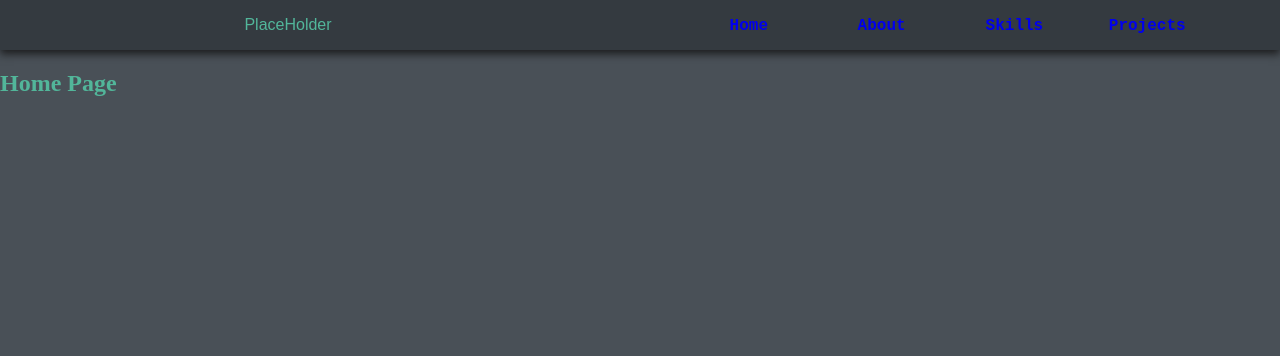
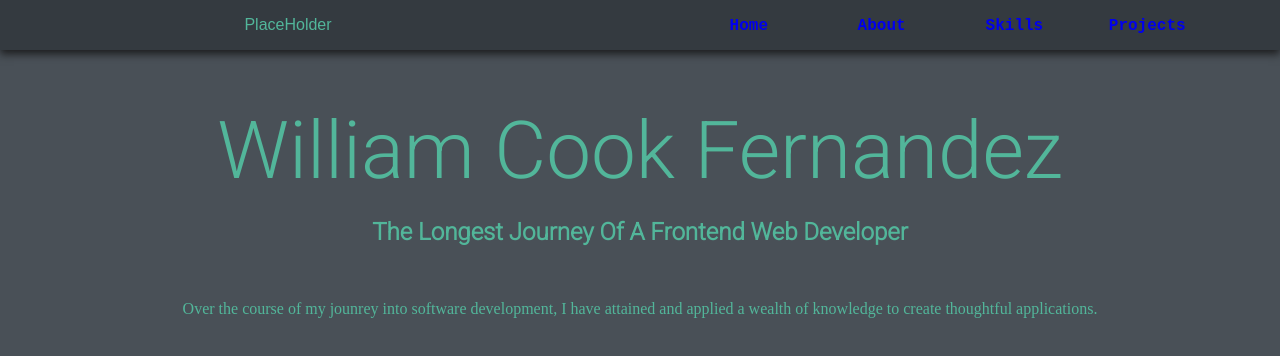
Before and after one commit to LongJourney47/Portfolio, a React (Create React App) app: page / in a window 1280 px wide. Shown: the top 356 px of the page. Built offline with nearby package versions, Linux system fonts and the light colour scheme.

Commit message:
feat: added a brief rough draft of myself. along with name and title.

```diff
--- a/src/Pages/Home.js
+++ b/src/Pages/Home.js
@@ -5,7 +5,24 @@ const Home = () => {
 
   return (
   <>
-    <h2>Home Page</h2>
+    <main className={Styles.Home}>
+  {/* <h2>Home page</h2> */}
+  <header className={Styles.HomeTitle}>
+    <h1 className={Styles.Name}>William Cook Fernandez</h1>
+    <h2 className={Styles.Intro}>The Longest Journey Of A Frontend Web Developer</h2>
+  </header>
+
+<br></br>
+
+  <section>
+    <p>Over the course of my jounrey into software development, I have attained and applied a wealth of knowledge to create thoughtful applications. </p>
+  </section>
+
+
+  {/* src='Images/Maroon-Bells-Sunset.jpg' */}
+  {/* <img    className={Styles.Maroon}/> */}
+
+  </main>
   </>
   )
   }
--- a/src/Styles/Home.module.css
+++ b/src/Styles/Home.module.css
@@ -0,0 +1,23 @@
+@import url('https://fonts.googleapis.com/css2?family=Roboto:wght@300&display=swap');
+
+.HomeTitle {
+    text-align: center;
+    font-family: Arial, Helvetica, sans-serif;
+}
+
+.Name {
+
+    font-family: 'Roboto', sans-serif;
+
+    font-size: clamp(40px, 8vw, 80px);
+    font-weight: 300;
+  margin-bottom: 20px;
+}
+
+.Intro {
+    font-family: 'Roboto', sans-serif;
+
+}
+section {
+    text-align: center;
+}
```
